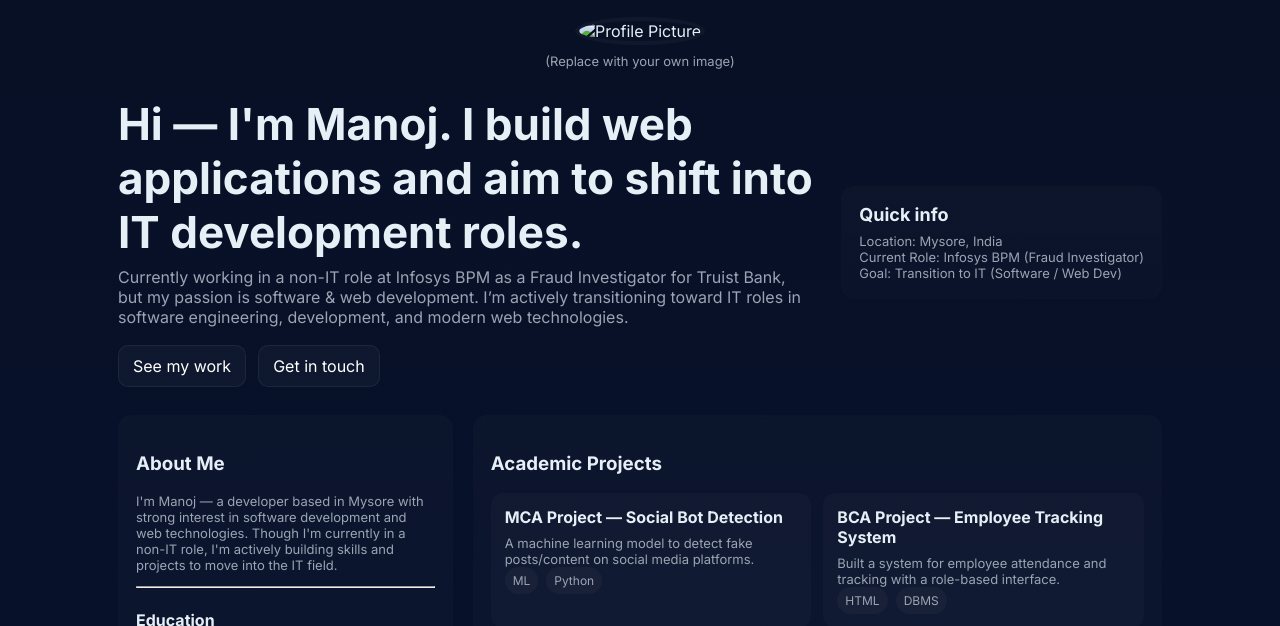
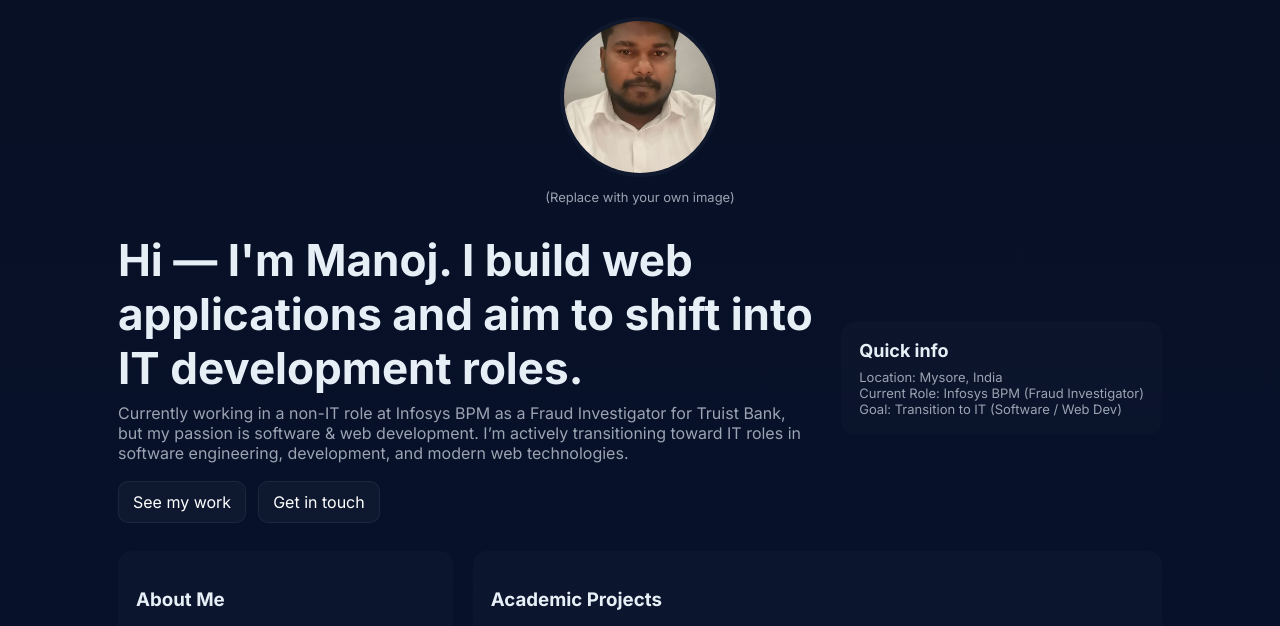
Before and after one commit to Rushgod27/Manoj-portfolio, a plain HTML site: page index.html in a window 1280 px wide. Shown: the part 119-745 px from the top of the page. Drawn offline with Linux system fonts and the light colour scheme.

Commit message:
Update profile picture source in index.html

```diff
--- a/index.html
+++ b/index.html
@@ -134,7 +134,7 @@
 
     <!-- Profile Picture -->
     <section class="profile-pic" style="text-align:center;margin:20px 0;">
-      <img src="your-profile-image.jpg" alt="Profile Picture">
+      <img src="my Selfee.jpg" alt="Profile Picture">
       <p class="muted" style="margin-top:8px;">(Replace with your own image)</p>
     </section>
 
```
